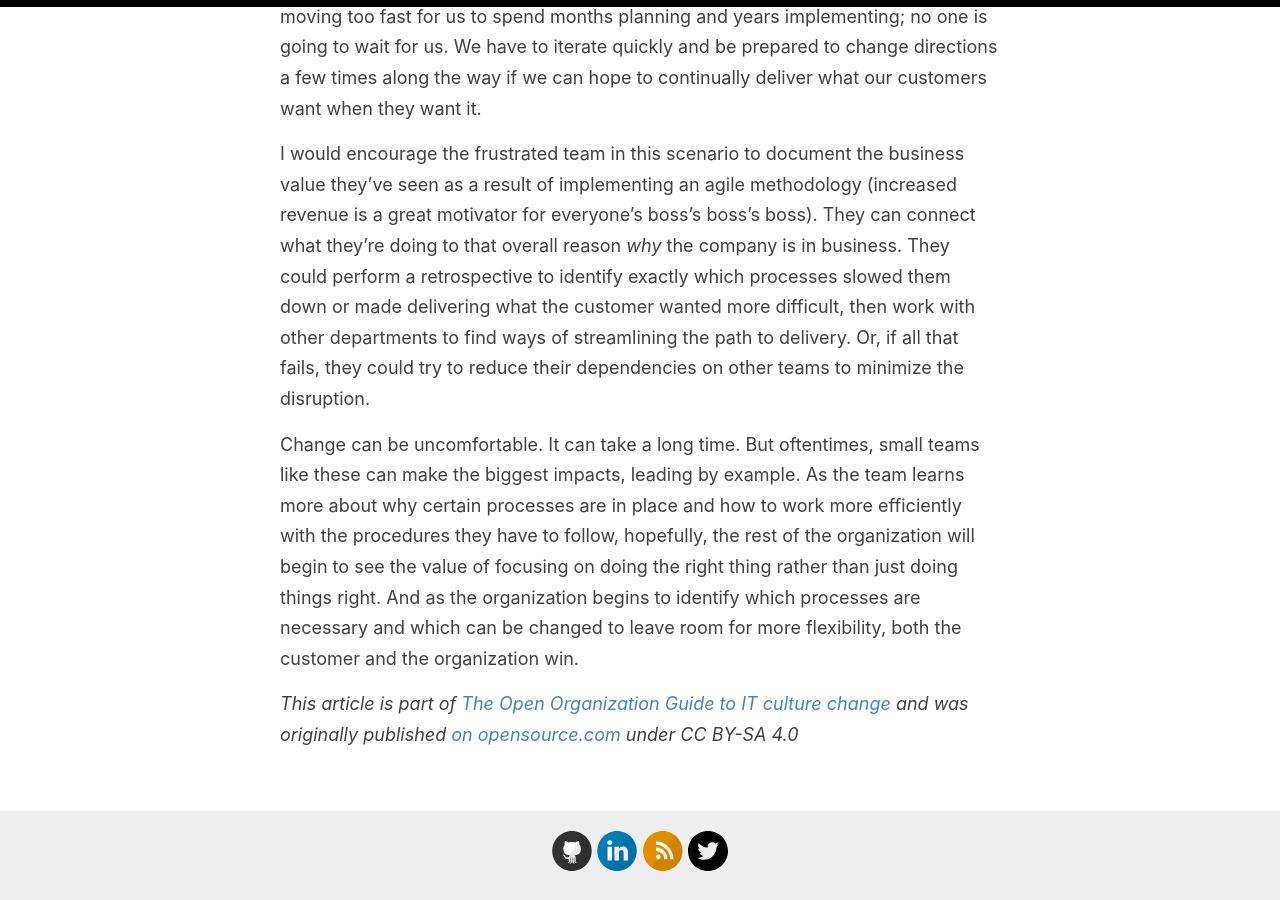
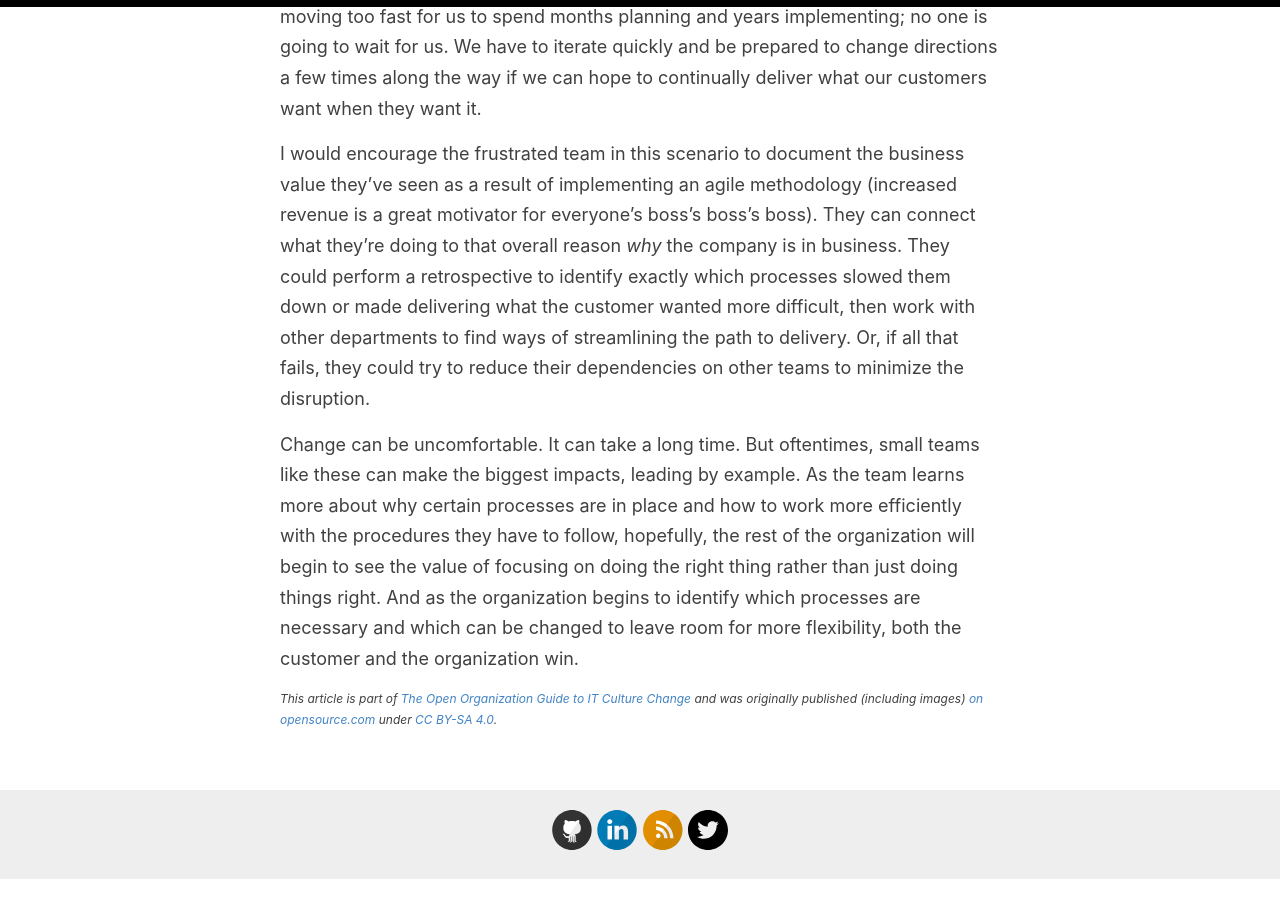
Before and after one commit to amatlack/amatlack.github.io, a Jekyll site: the page built from _posts/2017-03-17-doing-the-right-things.md, in a window 1280 px wide and 900 px high, scrolled down 2358 px. Built offline with Jekyll 4.4.1, drawn with Linux system fonts in a browser that asks for light colours.

Commit message:
updating license footer

```diff
--- a/_posts/2017-03-17-doing-the-right-things.md
+++ b/_posts/2017-03-17-doing-the-right-things.md
@@ -30,4 +30,6 @@ I would encourage the frustrated team in this scenario to document the business
 
 Change can be uncomfortable. It can take a long time. But oftentimes, small teams like these can make the biggest impacts, leading by example. As the team learns more about why certain processes are in place and how to work more efficiently with the procedures they have to follow, hopefully, the rest of the organization will begin to see the value of focusing on doing the right thing rather than just doing things right. And as the organization begins to identify which processes are necessary and which can be changed to leave room for more flexibility, both the customer and the organization win.
 
-_This article is part of [The Open Organization Guide to IT culture change](https://github.com/open-organization/open-org-it-culture) and was originally published [on opensource.com](https://opensource.com/open-organization/17/5/doing-the-right-things) under CC BY-SA 4.0_
+<div class="license_footer">
+  <p>This article is part of <a href="https://github.com/open-organization/open-org-it-culture">The Open Organization Guide to IT Culture Change</a> and was originally published (including images) <a href="https://opensource.com/open-organization/17/5/doing-the-right-things">on opensource.com</a> under <a href="https://creativecommons.org/licenses/by-sa/4.0/">CC BY-SA 4.0</a>.</p>
+</div>
```
